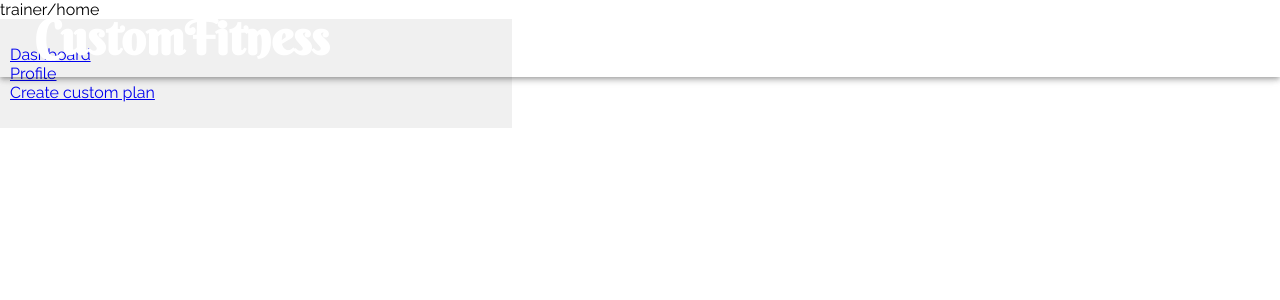
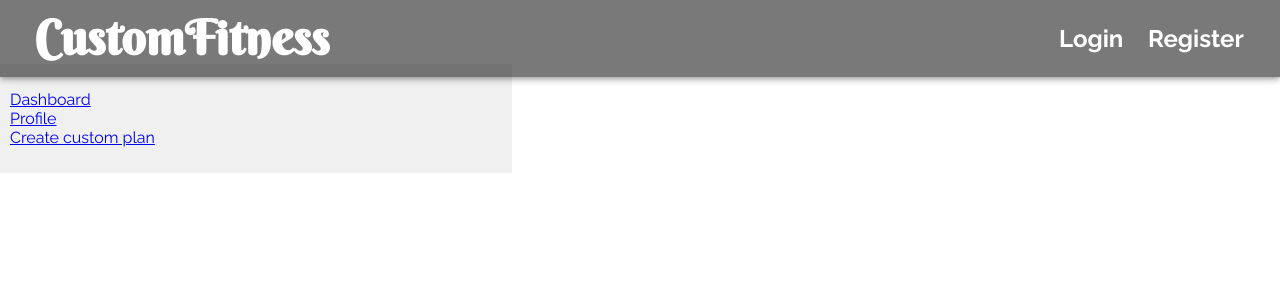
Before and after one commit to Meghanath91/CustomFitness, a React (Create React App) app in the folder my-app/: page /trainer in a window 1280 px wide. Shown: the top 300 px of the page. Built offline with nearby package versions, Linux system fonts and the light colour scheme.

Commit message:
fixing style

```diff
--- a/my-app/src/App.js
+++ b/my-app/src/App.js
@@ -90,7 +90,6 @@ function App() {
           </Route>
 
           <Route path="/trainer">
-            trainer/home
             <Trainer_Sidebar />
           </Route>
 
--- a/my-app/src/App.scss
+++ b/my-app/src/App.scss
@@ -46,6 +46,7 @@ h2 {
   text-align: center;
   position: relative;
   transition: all 0.3s ease-in-out;
+  margin-top: 5%;
 }
 
 .button:hover {
--- a/my-app/src/components/Home/Home.js
+++ b/my-app/src/components/Home/Home.js
@@ -28,8 +28,8 @@ export default function Home() {
         url="/Videos/Fitness.mp4"
         type="video/mp4"
       />
-      <h2>Find Your Fit</h2>
-      <p>Day ONE or ONE Day</p>
+      <h2 className="tag">Find Your Fit</h2>
+      <p className="tag-line">Day ONE or ONE Day</p>
     </div>
   );
 }
--- a/my-app/src/components/Home/Home.scss
+++ b/my-app/src/components/Home/Home.scss
@@ -5,37 +5,20 @@
   position: absolute;
 }
 
-  button {
-    border: 1px solid white;
-    border-radius: 5px;
-    background-color: transparent;
-    font-size: 1.4rem;
-    color: white;
-    padding: 8px;
-    margin: 0 2%;
-  }
-
-  button:hover {
-    background-color: rgba(0, 0, 0, 0.521);
-    color: #ABFFC7;
-    border: 1px solid black;
-  }
-
 div {
   width: 100%;
 }
 
-  h2 {
-    font-family: 'Berkshire Swash',
-      cursive;
+.tag {
+  font-family: "Berkshire Swash", cursive;
   font-size: 7rem;
   position: absolute;
   top: 13%;
   left: 30%;
 }
 
-  p {
-    font-family: 'Raleway', sans-serif;
+.tag-line {
+  font-family: "Raleway", sans-serif;
   font-size: 2rem;
   font-weight: 700;
   color: white;
--- a/my-app/src/components/Navbar/Navbar.js
+++ b/my-app/src/components/Navbar/Navbar.js
@@ -57,7 +57,14 @@ export default function Navbar() {
 
   return (
     <div className={classes.root}>
-      <AppBar position="fixed" color="transparent" border="none">
+      <AppBar
+        position="fixed"
+        color="inherit"
+        border="none"
+        style={{
+          backgroundColor: "rgba(40, 40, 40, 0.62)"
+        }}
+      >
         <Toolbar>
           <Typography variant="h6" className={classes.title} to="/">
             <Link className={classes.logo} to="/">
--- a/my-app/src/components/Trainer/Trainer_Sidebar.js
+++ b/my-app/src/components/Trainer/Trainer_Sidebar.js
@@ -1,10 +1,5 @@
 import React from "react";
-import {
-  BrowserRouter as Router,
-  Switch,
-  Route,
-  Link
-} from "react-router-dom";
+import { BrowserRouter as Router, Switch, Route, Link } from "react-router-dom";
 
 // Each logical "route" has two components, one for
 // the sidebar and one for the main area. We want to
@@ -16,7 +11,6 @@ import {
 // content section. All routes are in the same
 // order they would appear in a <Switch>.
 
-
 export default function Trainer_Sidebar() {
   return (
     <div style={{ display: "flex" }}>
@@ -24,7 +18,8 @@ export default function Trainer_Sidebar() {
         style={{
           padding: "10px",
           width: "40%",
-            background: "#f0f0f0"
+          background: "#f0f0f0",
+          marginTop: "5%"
         }}
       >
         <ul style={{ listStyleType: "none", padding: 0 }}>
@@ -38,12 +33,9 @@ export default function Trainer_Sidebar() {
             <Link to="/trainer/create_plan">Create custom plan</Link>
           </li>
         </ul>
-
-
       </div>
 
-        <div style={{ flex: 1, padding: "10px" }}>
-        </div>
+      <div style={{ flex: 1, padding: "10px" }}></div>
     </div>
   );
 }
```
Lines whose indentation alone changed are shown as unchanged.
